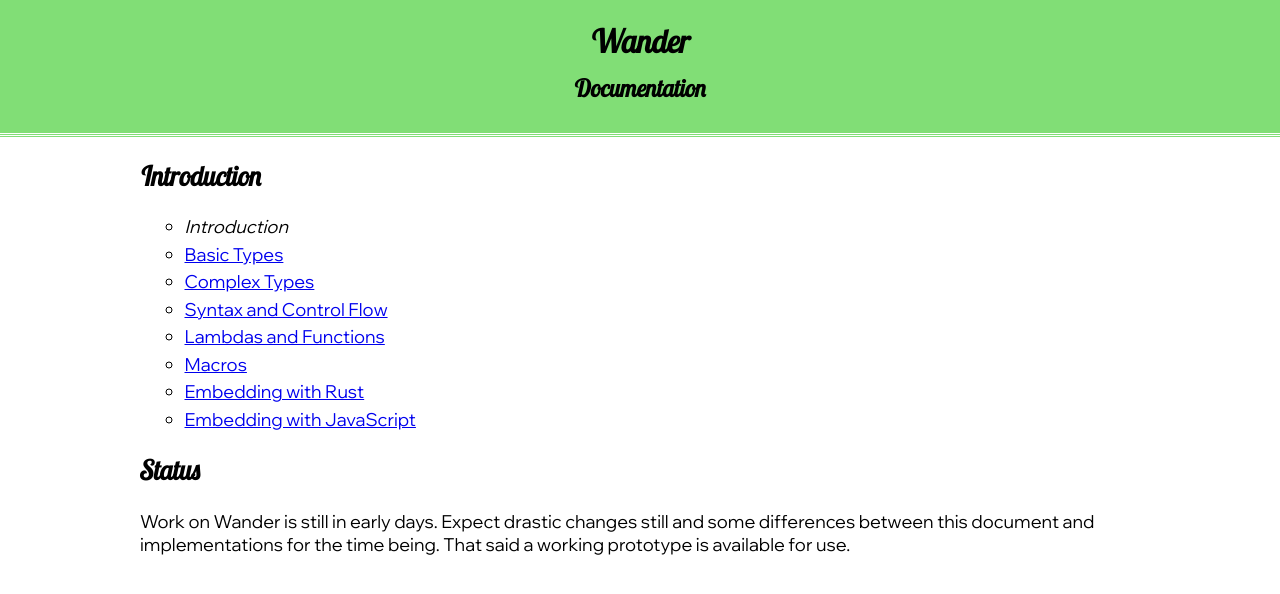
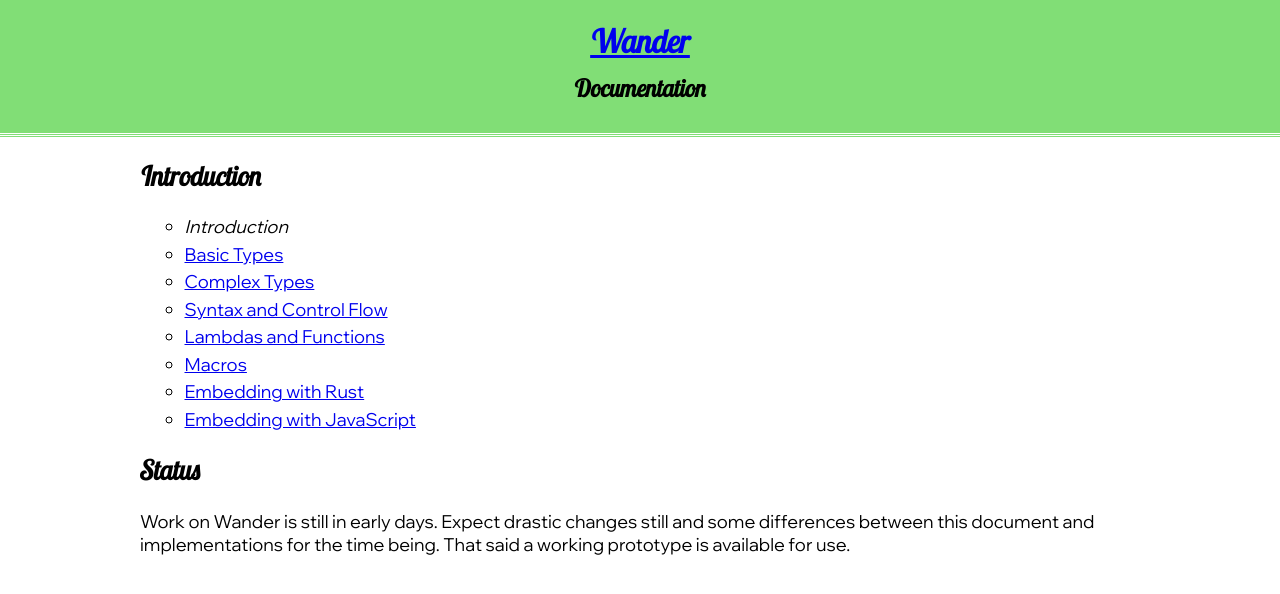
Before and after one commit to almibe/wander-lang.dev, an Astro site: page /docs in a window 1280 px wide. Built offline with nearby package versions, Linux system fonts and the light colour scheme; Astro itself is replaced by a stand-in of ours.

Commit message:
updating docs layout to include wander components

```diff
--- a/src/layouts/Docs.astro
+++ b/src/layouts/Docs.astro
@@ -15,11 +15,12 @@ import '../styles/wander.css';
 		<meta name="viewport" content="width=device-width" />
 		<link rel="icon" type="image/svg+xml" href="/favicon.svg" />
 		<meta name="generator" content={Astro.generator} />
+		<script src="@wander-lang/wander-components/wander-lang.ts" />
 		<title>{title}</title>
 	</head>
 	<body>
 		<header>
-			<h1>Wander</h1>
+			<h1><a href="/">Wander</a></h1>
 			<h2>Documentation</h2>
 		</header>
 		<main>
```
